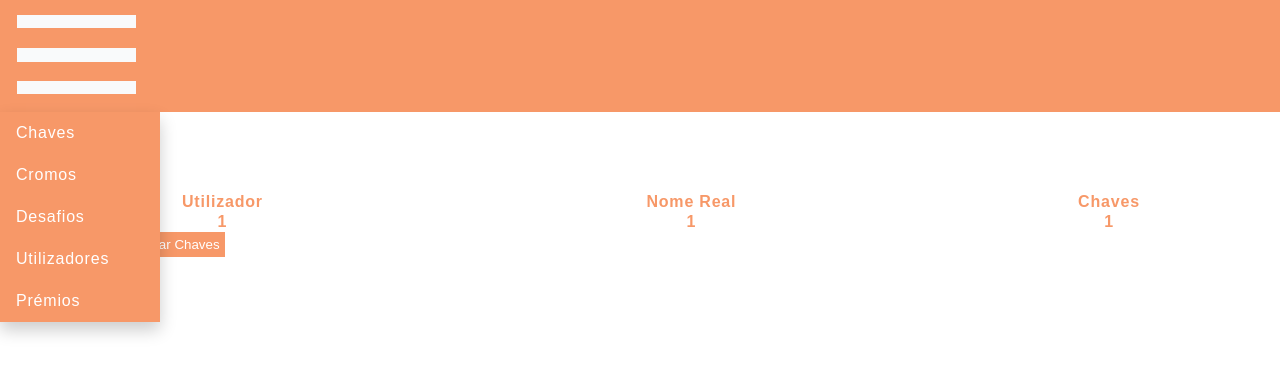
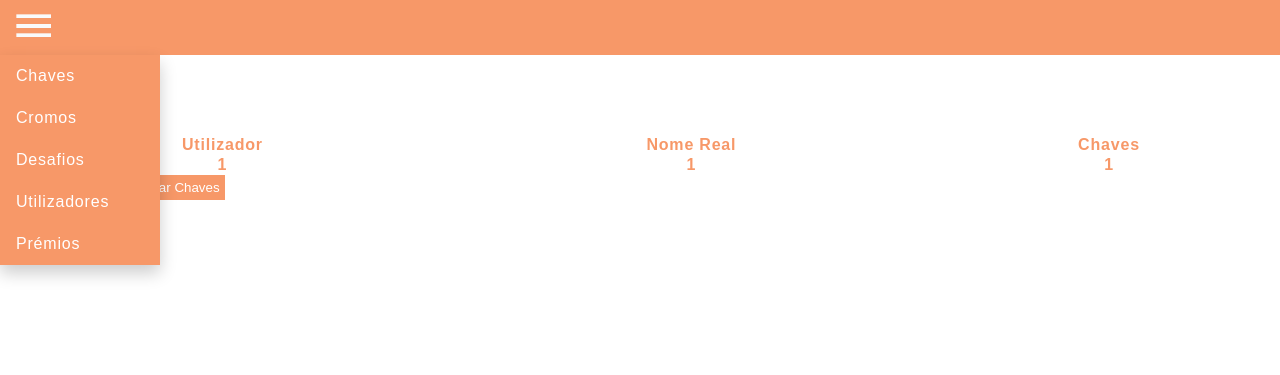
Before and after one commit to knwldg/projeto-kiss2018, a PHP site: page /components/admin/chaves.php in a window 1280 px wide. Shown: the top 375 px of the page. Run offline with PHP 8.4, Linux system fonts and the light colour scheme; data that the repository does not hold is empty.

Commit message:
navigation_fixed

```diff
--- a/components/admin/navigation.php
+++ b/components/admin/navigation.php
@@ -1,7 +1,7 @@
 <div class="navbar">
     <div class="dropdown">
         <button class="dropbtn">
-            <img src="../../img/icon/burguer.png" id="burger">
+            <img src="../../img/icon/burguer.png" id="burger_menu" style="width: 35px">
             <i class="fa fa-caret-down"></i>
         </button>
         <div class="dropdown-content">
```
